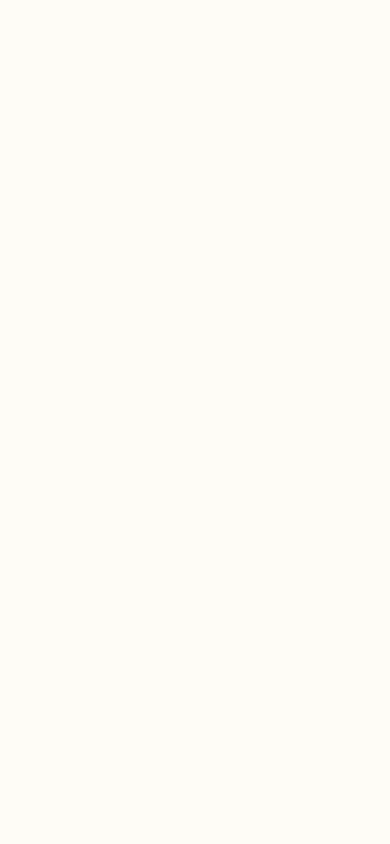
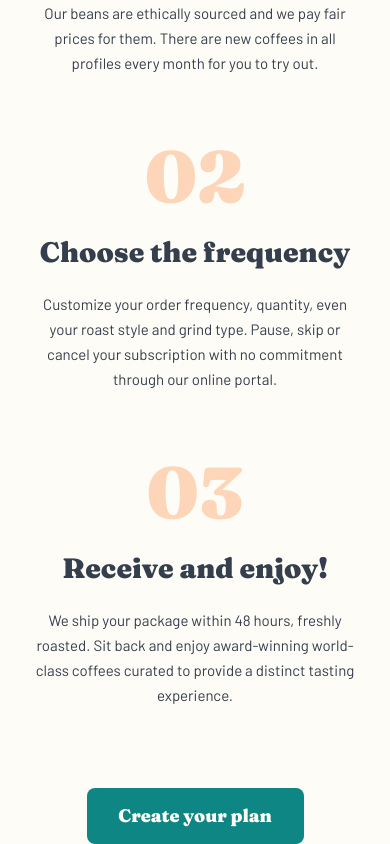
Before and after one commit to LucasS-Goncalves/coffee-roasters, an Angular app: page / in a window 390 px wide. Shown: the part 4218-5062 px from the top of the page. Before the commit the page ends 3806 px from the top, so only its background shows below. Built offline with nearby package versions, Linux system fonts and the light colour scheme.

Commit message:
finishing howItWorks section layout for mobile

```diff
--- a/src/app/components/home-page/home-page.component.html
+++ b/src/app/components/home-page/home-page.component.html
@@ -62,4 +62,26 @@
       </li>
     </ul>
   </section>
+
+  <section class="howItWorks">
+    <h2 class="howItWorks_section_title">
+      How it works
+    </h2>
+    <ul class="workSteps_list">
+      <li class="workStep" *ngFor="let step of workSteps">
+        <span class="workStep_number">
+          {{step.number}}
+        </span>
+        <h3 class="workStep_name">
+          {{step.stepName}}
+        </h3>
+        <p class="workStep_description">
+          {{step.stepDescription}}
+        </p>
+      </li>
+    </ul>
+    <button class="createYourPlan_button">
+      Create your plan
+    </button>
+  </section>
 </main>
--- a/src/app/components/home-page/home-page.component.ts
+++ b/src/app/components/home-page/home-page.component.ts
@@ -3,7 +3,7 @@ import { Component } from '@angular/core';
 @Component({
   selector: 'app-home-page',
   templateUrl: './home-page.component.html',
-  styleUrls: ['./home-page.component.css']
+  styleUrls: ['./home-page.component.css', './styles/work-steps.component.css']
 })
 export class HomePageComponent {
 
@@ -50,4 +50,22 @@ export class HomePageComponent {
       alt: 'Truck icon'
     }
   ]
+
+  workSteps = [
+    {
+      number: '01',
+      stepName: 'Pick your coffee',
+      stepDescription: 'Select from our evolving range of artisan coffees. Our beans are ethically sourced and we pay fair prices for them. There are new coffees in all profiles every month for you to try out.',
+    },
+    {
+      number: '02',
+      stepName: 'Choose the frequency',
+      stepDescription: 'Customize your order frequency, quantity, even your roast style and grind type. Pause, skip or cancel your subscription with no commitment through our online portal.',
+    },
+    {
+      number: '03',
+      stepName: 'Receive and enjoy!',
+      stepDescription: 'We ship your package within 48 hours, freshly roasted. Sit back and enjoy award-winning world-class coffees curated to provide a distinct tasting experience.',
+    },
+  ]
 }
--- /dev/null
+++ b/src/app/components/home-page/styles/work-steps.component.css
@@ -0,0 +1,68 @@
+.howItWorks{
+  width: 327px;
+  display: flex;
+  flex-direction: column;
+  align-items: center;
+  gap: 5rem;
+  margin-top: 46rem;
+}
+
+.howItWorks .howItWorks_section_title{
+  font-size: 1.5rem;
+  font-family: var(--fraunces);
+  font-weight: 900;
+  line-height: 32px;
+  color: var(--grey);
+}
+
+.howItWorks .workSteps_list{
+  list-style: none;
+  display: flex;
+  flex-direction: column;
+  align-items: center;
+  gap: 4rem;
+}
+
+.howItWorks .workSteps_list .workStep{
+  display: flex;
+  flex-direction: column;
+  gap: 1.5rem;
+  text-align: center;
+}
+
+.howItWorks .workSteps_list .workStep .workStep_number{
+  font-size: 4.5rem;
+  font-family: var(--fraunces);
+  font-weight: 900;
+  line-height: 72px;
+  color: var(--pale-orange);
+}
+
+.howItWorks .workSteps_list .workStep .workStep_name{
+  font-size: 1.75rem;
+  font-family: var(--fraunces);
+  font-weight: 900;
+  line-height: 32px;
+  color: var(--dark-grey-blue);
+}
+
+.howItWorks .workSteps_list .workStep .workStep_description{
+  font-size: .9375rem;
+  font-family: var(--barlow);
+  font-weight: 400;
+  line-height: 25px;
+  color: var(--dark-grey-blue);
+}
+
+.howItWorks .createYourPlan_button{
+  width: 217px;
+  height: 56px;
+  border: none;
+  border-radius: 8px;
+  background-color: var(--dark-cyan);
+  font-size: 1.125rem;
+  font-family: var(--fraunces);
+  font-weight: 900;
+  line-height: 25px;
+  color: var(--light-cream);
+}
```
